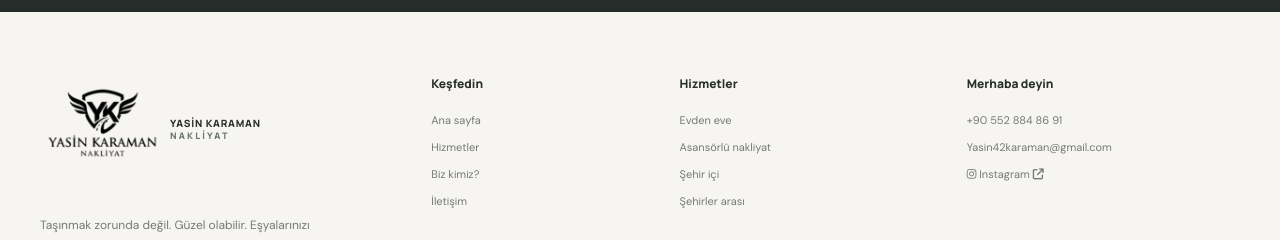
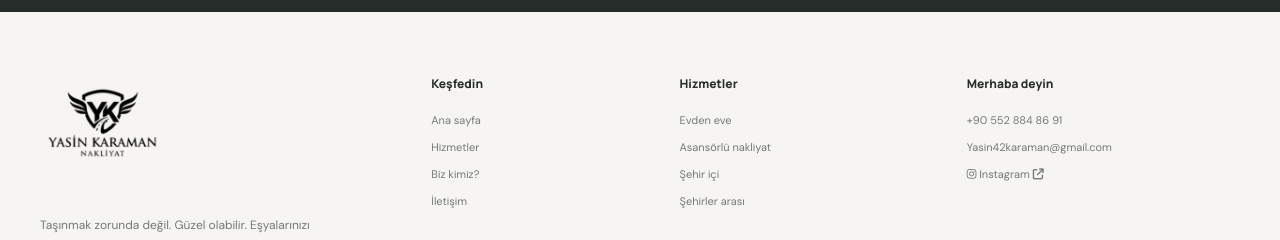
Before and after one commit to TK030/yasin-karaman, a website built with Vite: page index.html in a window 1280 px wide. Shown: the part 5463-5703 px from the top of the page. Built offline with nearby package versions, Linux system fonts and the light colour scheme.

Commit message:
refactor: update footer branding by removing redundant text

```diff
--- a/index.html
+++ b/index.html
@@ -301,7 +301,7 @@
         <footer class="footer">
             <div class="container footer-grid">
                 <div class="footer-brand"><a href="index.html" class="nav-logo"><img src="img/logo.png" alt="YK Nakliyat"
-                            class="logo-img" /><span>YASİN KARAMAN <small>NAKLİYAT</small></span></a>
+                            class="logo-img" /></a>
                     <p>Taşınmak zorunda değil. Güzel olabilir. Eşyalarınızı ve heyecanınızı güvenle taşıyoruz.</p>
                 </div>
                 <div class="footer-col">
```
Also changed, not shown: hakkimizda.html (+1 -1 lines), hizmetler.html (+1 -1 lines), iletisim.html (+1 -1 lines).
